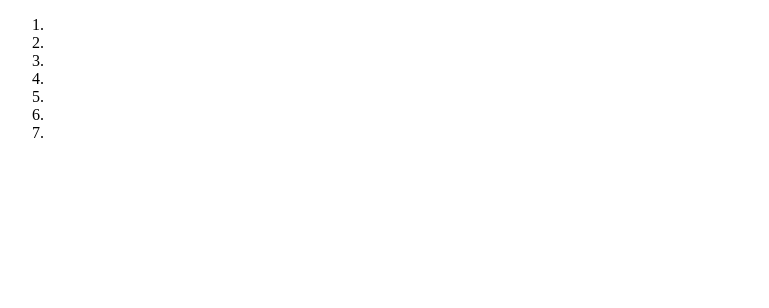
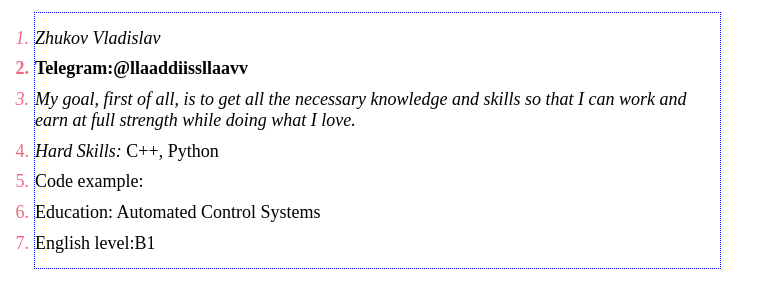
Before and after one commit to Ladislavvv/rsschool-cv, a plain HTML site: page index.html in a window 1280 px wide. Shown: the whole page, without its empty margins (0-769 px from the left). Drawn offline with nearby package versions, Linux system fonts and the light colour scheme.

Commit message:
docs: add some html+css for cv

```diff
--- a/css/style.css
+++ b/css/style.css
@@ -0,0 +1,45 @@
+ol {
+    list-style-type: none;
+    counter-reset: num;
+    margin: 0 0 0 35px;
+    padding: 15px 0 5px 0;
+    font-size: 18px;
+}
+
+ol li {
+    position: relative;
+    margin: 0 0 0 0;
+    padding: 0 0 10px 0;
+}
+
+ol li:before {
+    content: counter(num) '.';
+    counter-increment: num;
+    display: inline-block;
+    position: absolute;
+    top: 0px;
+    left: -26px;
+    width: 20px;
+    color: #ef6780;
+    text-align: right;
+}
+
+.curisv_style {
+    font-style: italic;
+}
+
+.contact_style {
+    font-weight: bold;
+}
+
+.ol_list {
+    outline: 1px;
+    outline-color: blue;
+    outline-style: dotted;
+    margin-right: 70vh;
+    margin-top: 1%;
+}
+
+.goal_article {
+    font-style: oblique;
+}
--- a/index.html
+++ b/index.html
@@ -5,19 +5,35 @@
     <meta charset="UTF-8">
     <meta http-equiv="X-UA-Compatible" content="IE=edge">
     <meta name="viewport" content="width=device-width, initial-scale=1.0">
+    <link rel="stylesheet" href="css/normalize.css">
+    <link rel="stylesheet" href="css/style.css">
     <title>CV</title>
 </head>
 
 <body>
     <section class="main_body-cv">
-        <ol>
-            <li></li>
-            <li></li>
-            <li></li>
-            <li></li>
-            <li></li>
-            <li></li>
-            <li></li>
+        <ol class="ol_list">
+            <li class="curisv_style">
+                Zhukov Vladislav
+            </li>
+            <li class="contact_style">
+                Telegram:@llaaddiissllaavv
+            </li>
+            <li class="goal_article">
+                My goal, first of all, is to get all the necessary knowledge and skills
+                so that I can work and earn at full strength while doing what I love.</li>
+            <li>
+                <span class="curisv_style">Hard Skills:</span> C++, Python
+            </li>
+            <li>
+                Code example:
+            </li>
+            <li>
+                <span>Education:</span> Automated Control Systems
+            </li>
+            <li>
+                <span>English level:</span>B1
+            </li>
         </ol>
     </section>
 </body>
```
